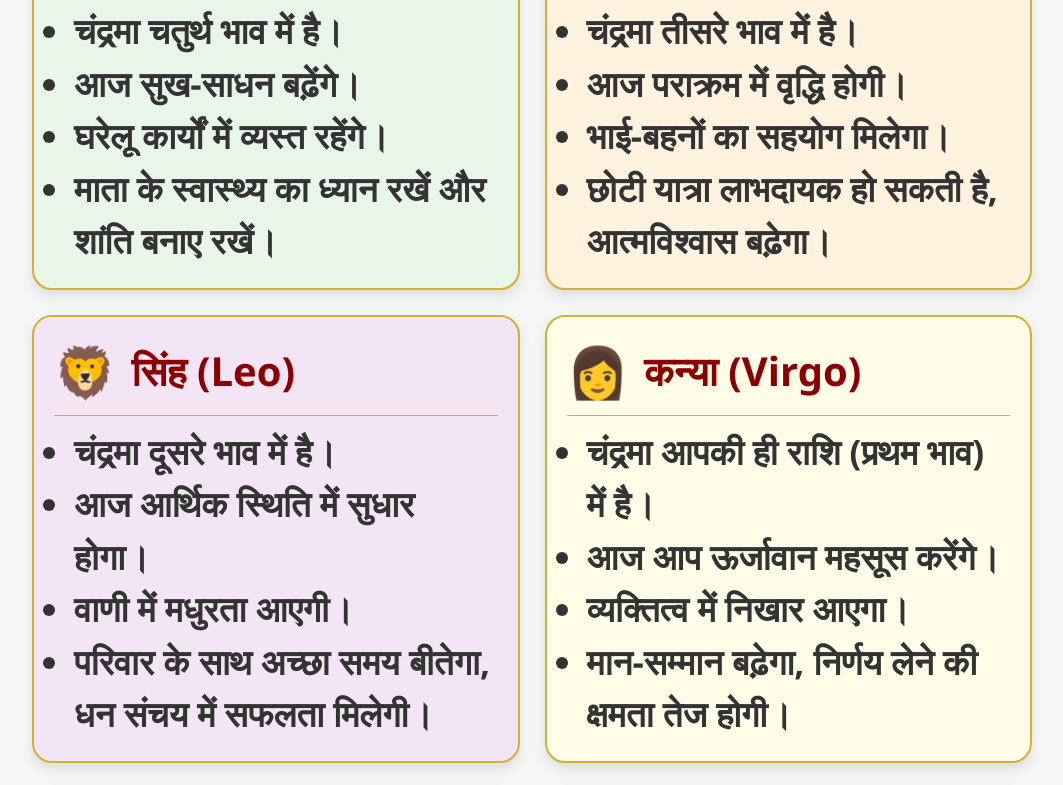
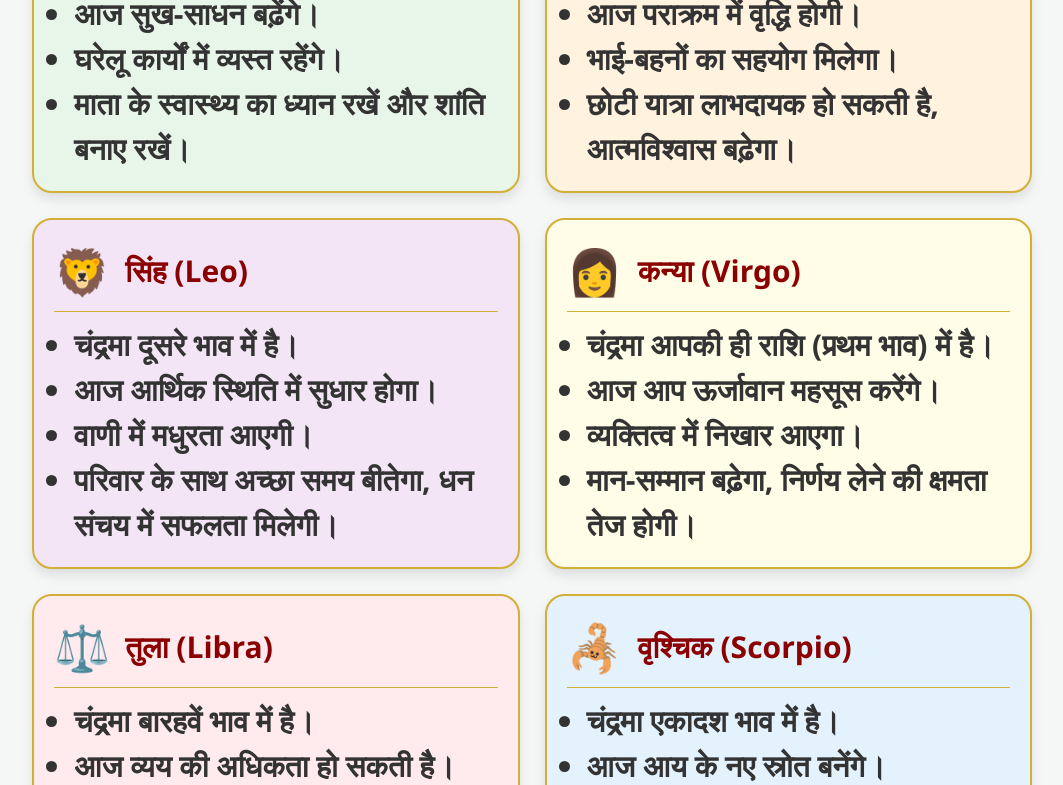
Before and after one commit to neerajsml1978-alt/Kalchakra, a plain HTML site: page index.html in a window 1280 px wide. Shown: the part 682-1467 px from the top of the page, without its empty margins (108-1171 px from the left). Drawn offline with nearby package versions, Linux system fonts and the light colour scheme.

Commit message:
Update style.css

```diff
--- a/style.css
+++ b/style.css
@@ -44,14 +44,14 @@ body {
     margin-bottom: 10px;
 }
 
-.rashi-icon { font-size: 50px; margin-right: 15px; }
-.card-header h3 { margin: 0; color: #8b0000; font-size: 40px; }
+.rashi-icon { font-size: 45px; margin-right: 15px; }
+.card-header h3 { margin: 0; color: #8b0000; font-size: 30px; }
 
 .analysis-list {
     list-style-type: disc;
     padding-left: 20px;
     margin: 0;
-    font-size: 35px;
+    font-size: 30px;
     font-weight: 1000;
     color: #333;
     line-height: 1.5;
```
